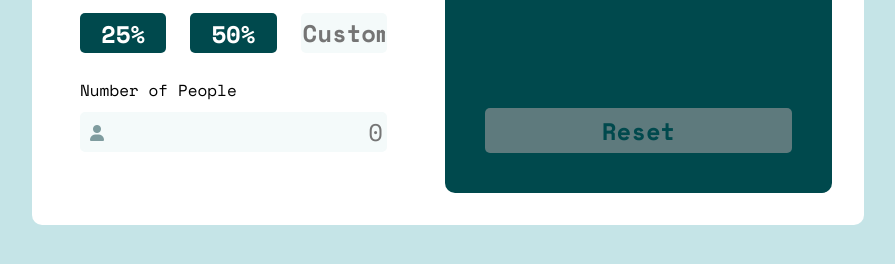
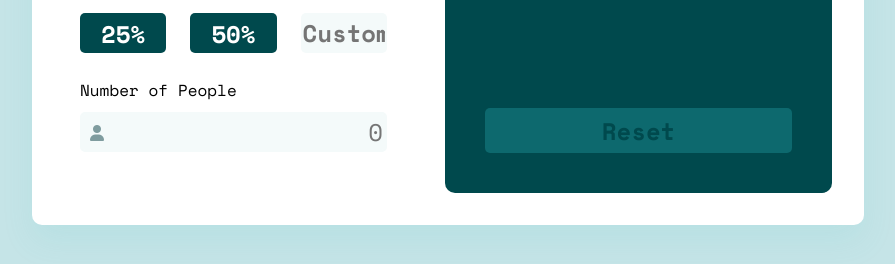
Before and after one commit to AhmedSaidi99/tip-calculator, a website: page index.html in a window 1280 px wide. Shown: the part 464-728 px from the top of the page, without its empty margins (192-1087 px from the left). Drawn offline with nearby package versions, Linux system fonts and the light colour scheme.

Commit message:
change reset button color

```diff
--- a/src/style.scss
+++ b/src/style.scss
@@ -46,6 +46,7 @@ body {
   width: 65vw;
   display: flex;
   gap: 3.3vw;
+  box-shadow: 0 16px 32px hsl(180deg 51% 52% / 10%)
 }
 
 @media (max-width: 992px) {
@@ -221,7 +222,7 @@ body {
     height: 45px;
     font-size: 24px;
     font-weight: 700;
-    background-color: $label-color;
+    background-color: hsl(183, 79%, 24%);
     color: $strong-cyan;
 
     &:hover {
```
Also changed, not shown: src/style.css.
